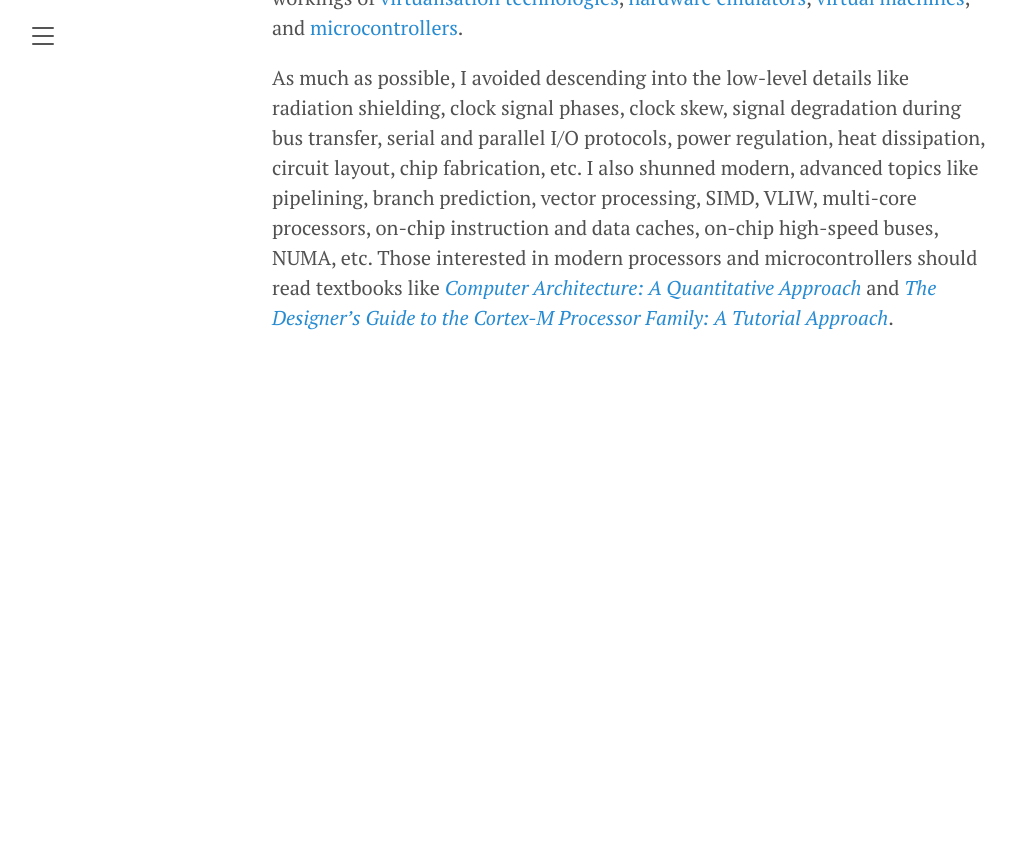
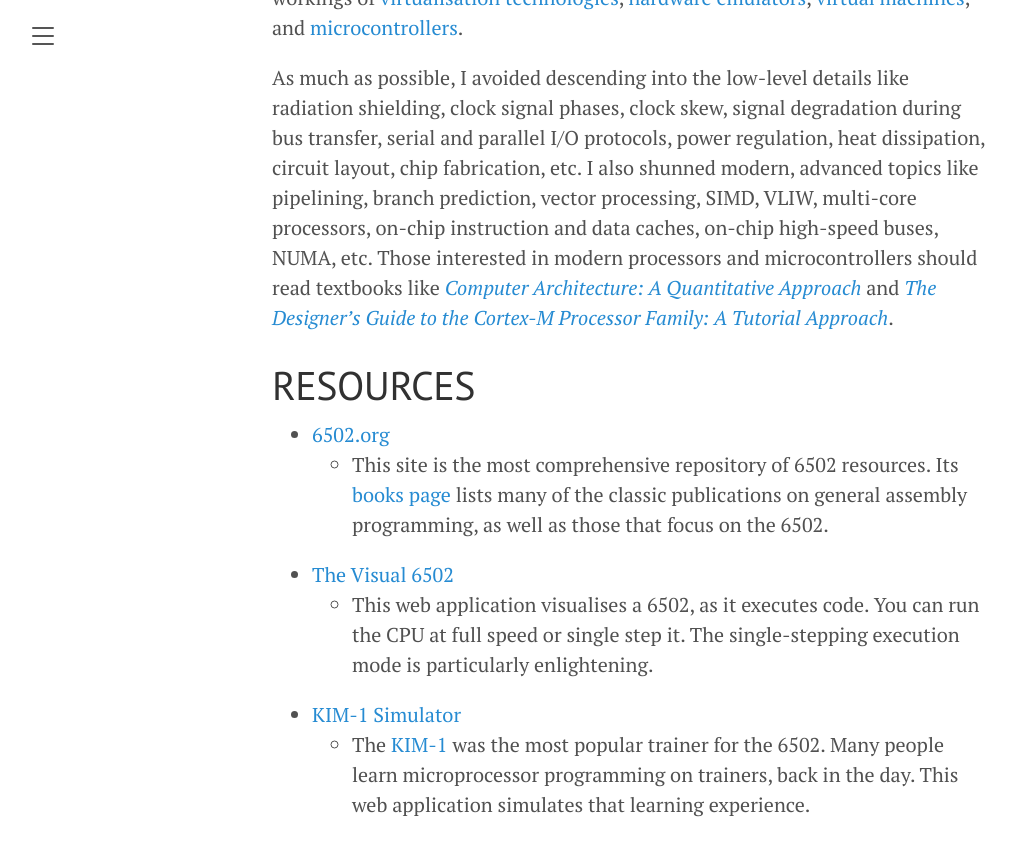
Before and after one commit to amenzwa/amenzwa.github.io, a Jekyll site: the page built from stem/ComputingHistory/HowComputersWork.md, in a window 1280 px wide and 900 px high, scrolled down 18736 px. Shown: the top 856 px of the window, without its empty margins (8-1024 px from the left). Built offline with Jekyll 4.4.1, drawn with Linux system fonts in a browser that asks for light colours; our own code applies the rules of GitHub Pages for plain Markdown files; formulas are drawn with MathJax 3; before the commit the page ends 19149 px from its top, so only the background shows below that.

Commit message:
6502 resources

```diff
--- a/stem/ComputingHistory/HowComputersWork.md
+++ b/stem/ComputingHistory/HowComputersWork.md
@@ -202,3 +202,12 @@ Upon reaching the interrupt return instruction at the end of the handler procedu
 I explained in this article how a computer is built, how it boots up, how it executes instructions, how it performs simple calculations, how these calculations when combined exhibit behaviours as complex as playing chess. My main goal here was to give software developers a better understanding of how the computer hardware executes programmes, with the hope that this low-level understanding may make them more mechanically sympathetic programmers. This hardware execution model I presented also sheds light on the inner workings of [virtualisation technologies](https://en.wikipedia.org/wiki/Hardware_virtualization), [hardware emulators](https://en.wikipedia.org/wiki/Hardware_emulation), [virtual machines](https://en.wikipedia.org/wiki/Virtual_machine), and [microcontrollers](https://en.wikipedia.org/wiki/Microcontroller).
 
 As much as possible, I avoided descending into the low-level details like radiation shielding, clock signal phases, clock skew, signal degradation during bus transfer, serial and parallel I/O protocols, power regulation, heat dissipation, circuit layout, chip fabrication, etc. I also shunned modern, advanced topics like pipelining, branch prediction, vector processing, SIMD, VLIW, multi-core processors, on-chip instruction and data caches, on-chip high-speed buses, NUMA, etc. Those interested in modern processors and microcontrollers should read textbooks like *[Computer Architecture: A Quantitative Approach](https://www.amazon.com/Computer-Architecture-Quantitative-Approach-Kaufmann/dp/0128119055/ref=sr_1_2?dchild=1&keywords=computer+architecture&qid=1614712937&sr=8-2)* and *[The Designer's Guide to the Cortex-M Processor Family: A Tutorial Approach](https://www.amazon.com/Designers-Guide-Cortex-M-Processor-Family/dp/0081006292/ref=sr_1_8?dchild=1&keywords=cortex-m&qid=1614714051&sr=8-8)*.
+
+# RESOURCES
+
+- [6502.org](http://6502.org/)
+  - This site is the most comprehensive repository of 6502 resources. Its [books page](http://6502.org/books) lists many of the classic publications on general assembly programming, as well as those that focus on the 6502.
+- [The Visual 6502](http://visual6502.org/JSSim/index.html)
+  - This web application visualises a 6502, as it executes code. You can run the CPU at full speed or single step it. The single-stepping execution mode is particularly enlightening.
+- [KIM-1 Simulator](http://retro.hansotten.nl/6502-sbc/kim-1-manuals-and-software/kim-1-simulator/)
+  - The [KIM-1](https://en.wikipedia.org/wiki/KIM-1) was the most popular trainer for the 6502. Many people learn microprocessor programming on trainers, back in the day. This web application simulates that learning experience.
```
